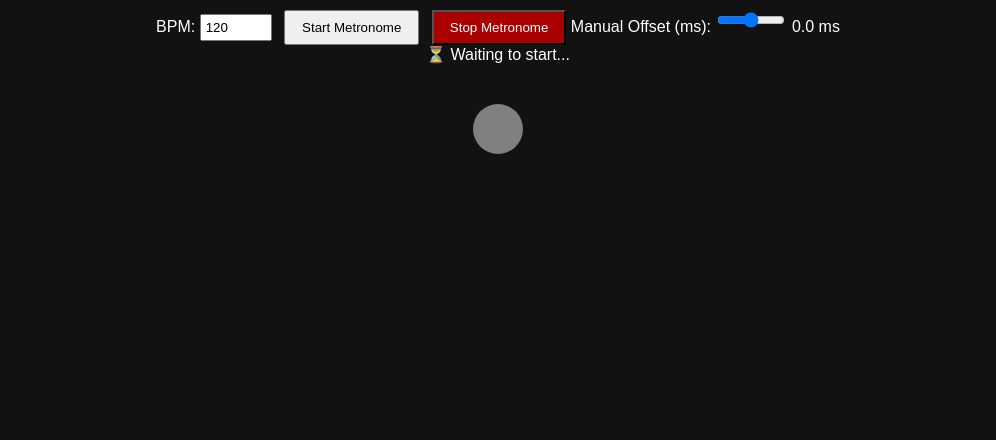
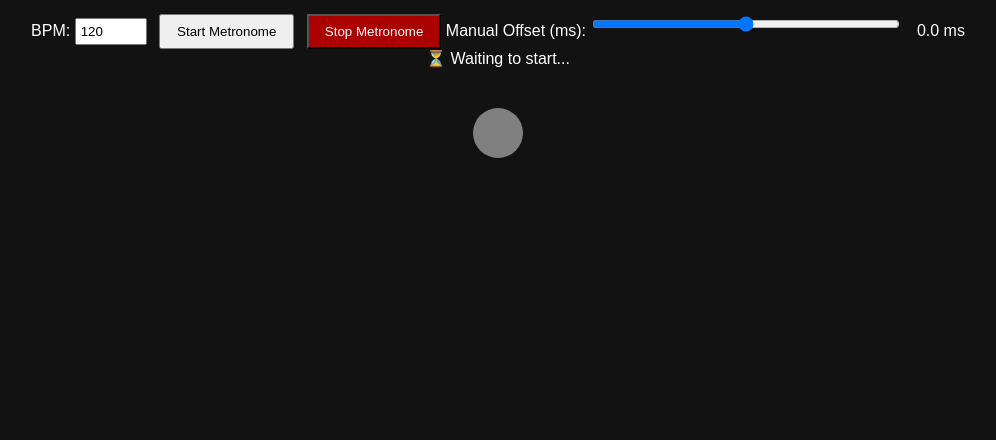
Before and after one commit to szum7/metronome2, a website: page client/index.html in a window 1280 px wide. Shown: the part 360-800 px from the top of the page, without its empty margins (142-1138 px from the left). Drawn offline with nearby package versions, Linux system fonts and the light colour scheme; no server answers.

Commit message:
Update style.css

```diff
--- a/client/style.css
+++ b/client/style.css
@@ -39,3 +39,10 @@ button {
     background: #a00;
     color: white;
 }
+#offsetSlider {
+  width: 300px;
+  margin-top: 10px;
+}
+#offsetDisplay {
+  margin-left: 10px;
+}
```
